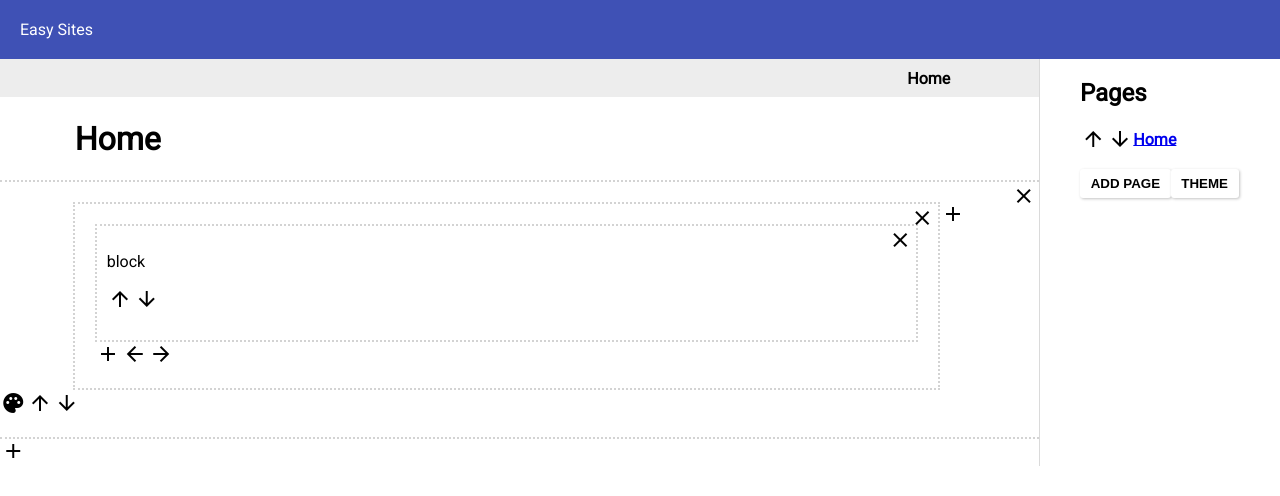
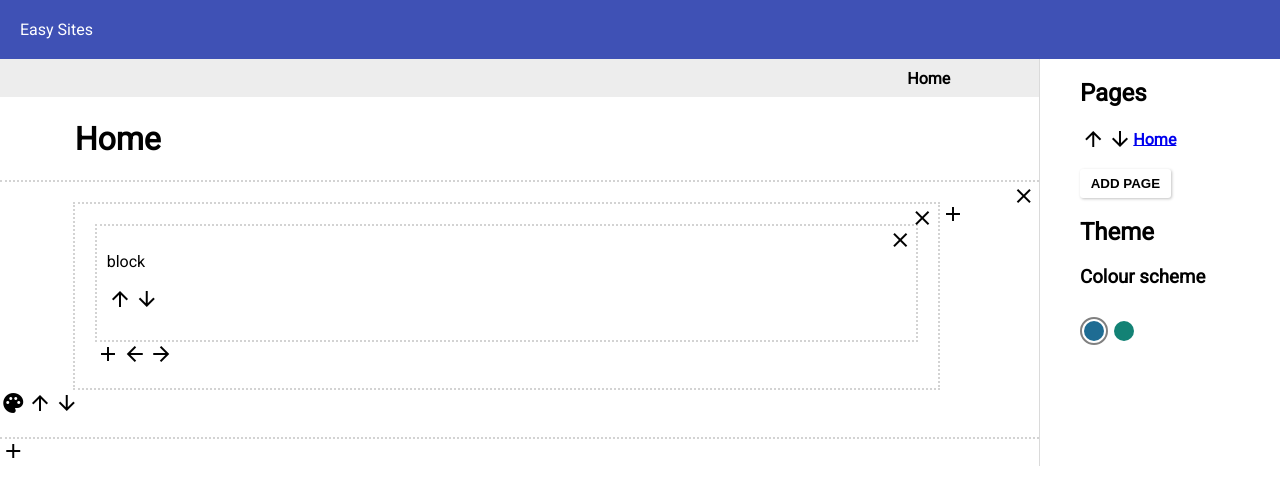
Before and after one commit to Droces/easy-sites, an Angular app: page /page/1 in a window 1280 px wide. Shown: the top 496 px of the page. Built offline with nearby package versions, Linux system fonts and the light colour scheme.

Commit message:
Added theme colour switcher

```diff
--- a/src/app/app.component.html
+++ b/src/app/app.component.html
@@ -6,6 +6,6 @@
   <aside>
     <h2>Pages</h2>
     <app-pages-list></app-pages-list>
-    <button (click)="changeTheme()">Theme</button>
+    <app-theme-selector></app-theme-selector>
   </aside>
 </div>
--- a/src/app/app.component.ts
+++ b/src/app/app.component.ts
@@ -1,6 +1,7 @@
 import { Component } from '@angular/core';
 
 import { PagesListComponent } from './pages-list/pages-list.component';
+import { ThemeSelectorComponent } from './theme-selector/theme-selector.component';
 
 import { SettingsService } from './settings.service';
 
@@ -14,8 +15,4 @@ export class AppComponent {
 
   constructor(
     public settings: SettingsService) {}
-
-  changeTheme(): void {
-    this.settings.theme = this.settings.theme == "green" ? "blue" : "green";
-  }
 }
--- a/src/app/app.module.ts
+++ b/src/app/app.module.ts
@@ -12,6 +12,7 @@ import { BlockComponent } from './block/block.component';
 import { PagesListComponent } from './pages-list/pages-list.component';
 import { PageNotFoundComponent } from './page-not-found/page-not-found.component';
 import { PrimaryNavComponent } from './primary-nav/primary-nav.component';
+import { ThemeSelectorComponent } from './theme-selector/theme-selector.component';
 
 @NgModule({
   declarations: [
@@ -22,7 +23,8 @@ import { PrimaryNavComponent } from './primary-nav/primary-nav.component';
     BlockComponent,
     PagesListComponent,
     PageNotFoundComponent,
-    PrimaryNavComponent
+    PrimaryNavComponent,
+    ThemeSelectorComponent
   ],
   imports: [
     BrowserModule,
--- a/src/app/page/page.component.html
+++ b/src/app/page/page.component.html
@@ -1,5 +1,5 @@
 <main class="page"
-    [attr.data-theme]="settings.theme">
+    [attr.data-theme]="settings.themeActiveColour">
   <app-primary-nav></app-primary-nav>
   <!-- <h1 contenteditable [innerHTML]="page.title"></h1> -->
   <h1><input type="text" class="plain" [(ngModel)]="page.title" /></h1>
--- a/src/app/page/page.component.ts
+++ b/src/app/page/page.component.ts
@@ -28,7 +28,6 @@ export class PageComponent implements OnInit {
     this.route.params.subscribe((params) => {
       const id = +this.route.snapshot.paramMap.get('id');
       this.getPage(id);
-      this.settings.theme = "blue";
     });
   }
 
--- a/src/app/settings.service.ts
+++ b/src/app/settings.service.ts
@@ -4,7 +4,11 @@ import { Injectable } from '@angular/core';
   providedIn: 'root'
 })
 export class SettingsService {
-  theme: string = 'blue';
+  themeColours = [
+    {name: 'blue', hex: '#1e6c93'},
+    {name: 'green', hex: '#138275'}
+  ];
+  themeActiveColour: string = 'blue';
 
   constructor() { }
 }
--- /dev/null
+++ b/src/app/theme-selector/theme-selector.component.html
@@ -0,0 +1,8 @@
+<h2>Theme</h2>
+<h3>Colour scheme</h3>
+<span *ngFor="let colour of settings.themeColours"
+  class="swatch"
+  [class.selected]="colour.name === settings.themeActiveColour"
+  [attr.data-colour]="colour.name"
+  (click)="changeTheme(colour.name)">
+  {{ colour.name }}</span>
--- /dev/null
+++ b/src/app/theme-selector/theme-selector.component.ts
@@ -0,0 +1,20 @@
+import { Component, OnInit } from '@angular/core';
+
+import { SettingsService } from '../settings.service';
+
+@Component({
+  selector: 'app-theme-selector',
+  templateUrl: './theme-selector.component.html',
+  styleUrls: ['./theme-selector.component.scss']
+})
+export class ThemeSelectorComponent implements OnInit {
+
+  constructor(public settings: SettingsService) { }
+
+  ngOnInit() {
+  }
+
+  changeTheme(colourName): void {
+    this.settings.themeActiveColour = colourName;
+  }
+}
--- a/src/styles/themes/_all.scss
+++ b/src/styles/themes/_all.scss
@@ -1,3 +1,20 @@
+.swatch {
+  color: transparent;
+  font-size: 0;
+  display: inline-block;
+  width: 20px;
+  height: 20px;
+  border-radius: 50%;
+  background: lightgrey;
+  margin-right: 2px;
+  padding: 2px;
+  border: solid 2px transparent;
+  background-clip: content-box;
+
+  &.selected {
+    border-color: grey;
+  }
+}
 section {
   &[data-colourStyle=""],
   &[data-colourStyle="default"] {
--- a/src/styles/themes/_blue.scss
+++ b/src/styles/themes/_blue.scss
@@ -1,4 +1,7 @@
 // Blue
+.swatch[data-colour="blue"] {
+  background-color: #1e6c93; // blue
+}
 .page[data-theme="blue"] {
   section {
     &[data-colourStyle=""],
--- a/src/styles/themes/_green.scss
+++ b/src/styles/themes/_green.scss
@@ -1,4 +1,7 @@
 // Green
+.swatch[data-colour="green"] {
+  background-color: #138275; // green
+}
 .page[data-theme="green"] {
   section {
     &[data-colourStyle=""],
```
Also changed, not shown: src/app/theme-selector/theme-selector.component.scss (added), 1 other file (tests, documents, lock files or other folders).
